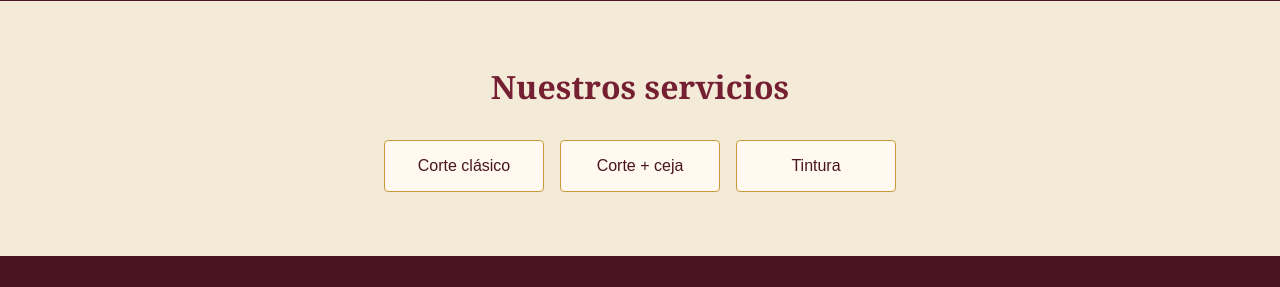
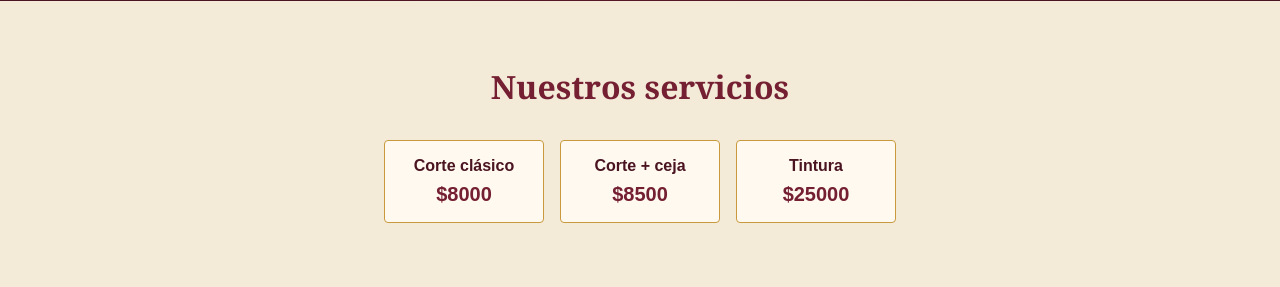
Before and after one commit to frannn325/peluqueria, a Flask app: page / in a window 1280 px wide. Shown: the part 799-1086 px from the top of the page. Before the commit the page ends 1055 px from the top, so only its background shows below. Run offline with Flask 3, Linux system fonts and the light colour scheme.

Commit message:
se agrego el precio de cada servicio

```diff
--- a/app.py
+++ b/app.py
@@ -3,12 +3,12 @@ from flask import Flask, render_template
 
 app = Flask(__name__)
 
-# Por ahora los servicios se guardan en una lista de Python.
+# Por ahora los servicios y sus precios se guardan en Python.
 # Más adelante se podrán obtener desde una base de datos.
 SERVICIOS = [
-    "Corte clásico",
-    "Corte + ceja",
-    "Tintura",
+    {"nombre": "Corte clásico", "precio": 8000},
+    {"nombre": "Corte + ceja", "precio": 8500},
+    {"nombre": "Tintura", "precio": 25000},
 ]
 
 
--- a/static/css/style.css
+++ b/static/css/style.css
@@ -105,9 +105,22 @@ h1 span {
 }
 
 .services__item {
+    display: flex;
     min-width: 10rem;
     padding: 1rem 1.5rem;
     border: 1px solid var(--dorado);
     border-radius: 4px;
+    flex-direction: column;
+    gap: 0.5rem;
     background: #fff9ef;
 }
+
+.services__name {
+    font-weight: bold;
+}
+
+.services__price {
+    color: var(--bordo);
+    font-size: 1.25rem;
+    font-weight: bold;
+}
--- a/templates/index.html
+++ b/templates/index.html
@@ -15,7 +15,10 @@
     <h2>Nuestros servicios</h2>
     <ul class="services__list">
         {% for servicio in servicios %}
-            <li class="services__item">{{ servicio }}</li>
+            <li class="services__item">
+                <span class="services__name">{{ servicio.nombre }}</span>
+                <span class="services__price">${{ servicio.precio }}</span>
+            </li>
         {% endfor %}
     </ul>
 </section>
```
